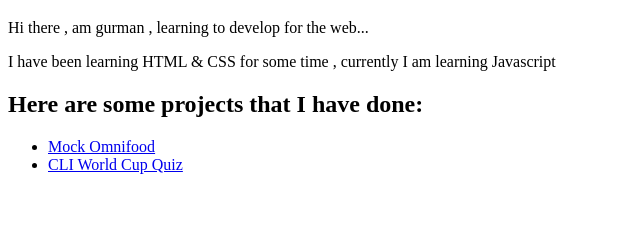
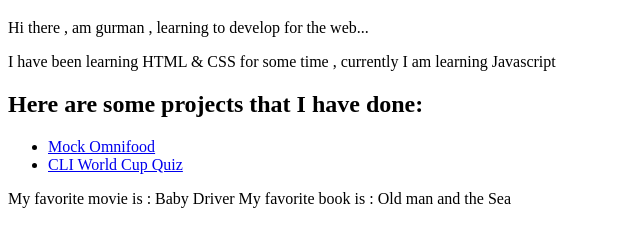
Before and after one commit to singh-gurman/gurman-portfolio, a plain HTML site: page index.html in a window 1280 px wide. Shown: the part 61-308 px from the top of the page, without its empty margins (0-640 px from the left). Drawn offline with Linux system fonts and the light colour scheme.

Commit message:
update : added my favorites

```diff
--- a/index.html
+++ b/index.html
@@ -27,5 +27,9 @@
         </a>
       </li>
     </ul>
+    <p>
+      My favorite movie is : Baby Driver My favorite book is : Old man and the
+      Sea
+    </p>
   </body>
 </html>
```
